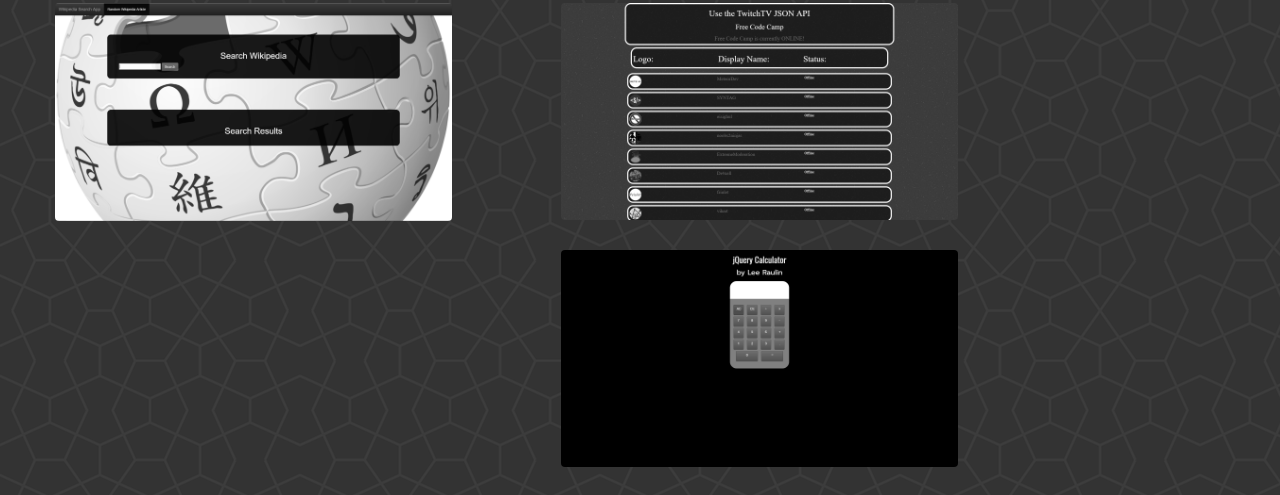
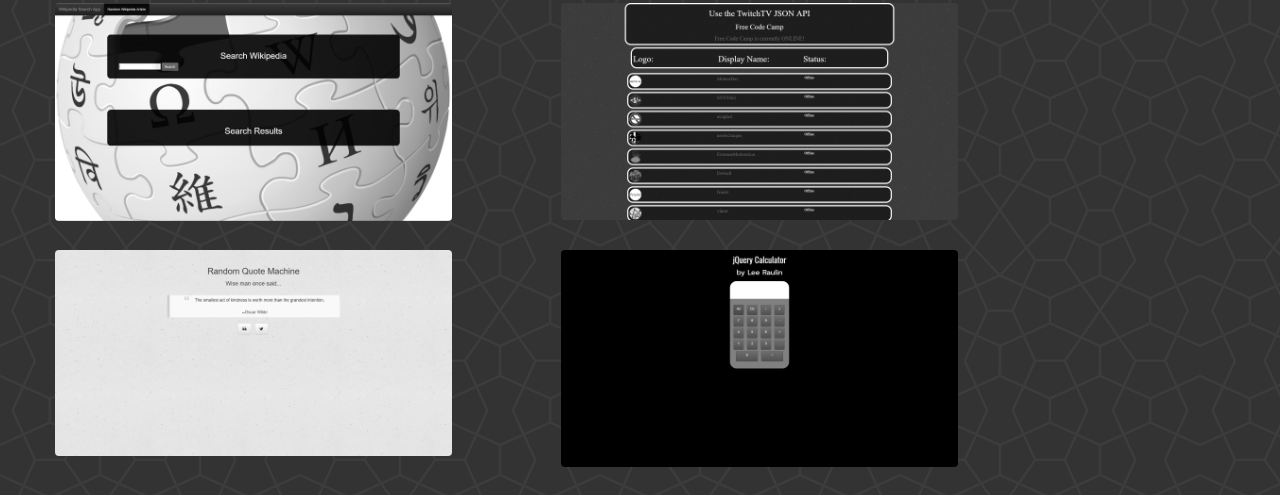
Before and after one commit to lraulin/portfolio1, a website: page index.html in a window 1280 px wide. Shown: the part 790-1285 px from the top of the page. Drawn offline with nearby package versions, Linux system fonts and the light colour scheme; a script that the page names is missing.

Commit message:
fixed image link

```diff
--- a/index.html
+++ b/index.html
@@ -60,7 +60,7 @@
       </figure>
       <figure class="portfolio-item col-sm-4 python">
         <a href="https://lraulin.github.io/random_quote_machine/"><img alt="" class="img-responsive" src=
-        "img/random_quote_machine"></a>
+        "img/random_quote_machine.png"></a>
       </figure>
       <figure class="portfolio-item col-sm-4 web">
         <a href="https://lraulin.github.io/jquery_calculator/"><img alt="" class="img-responsive" src=
```
